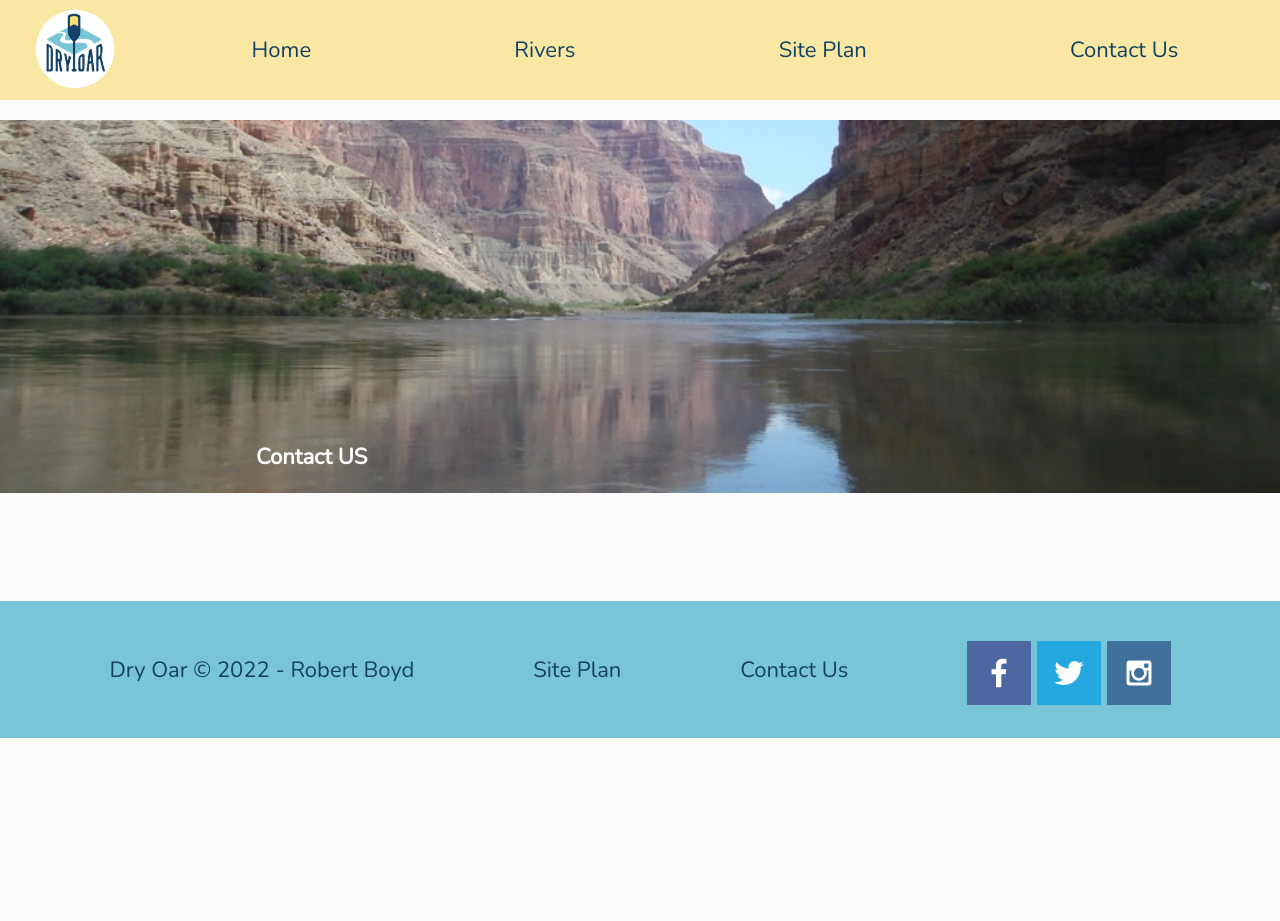
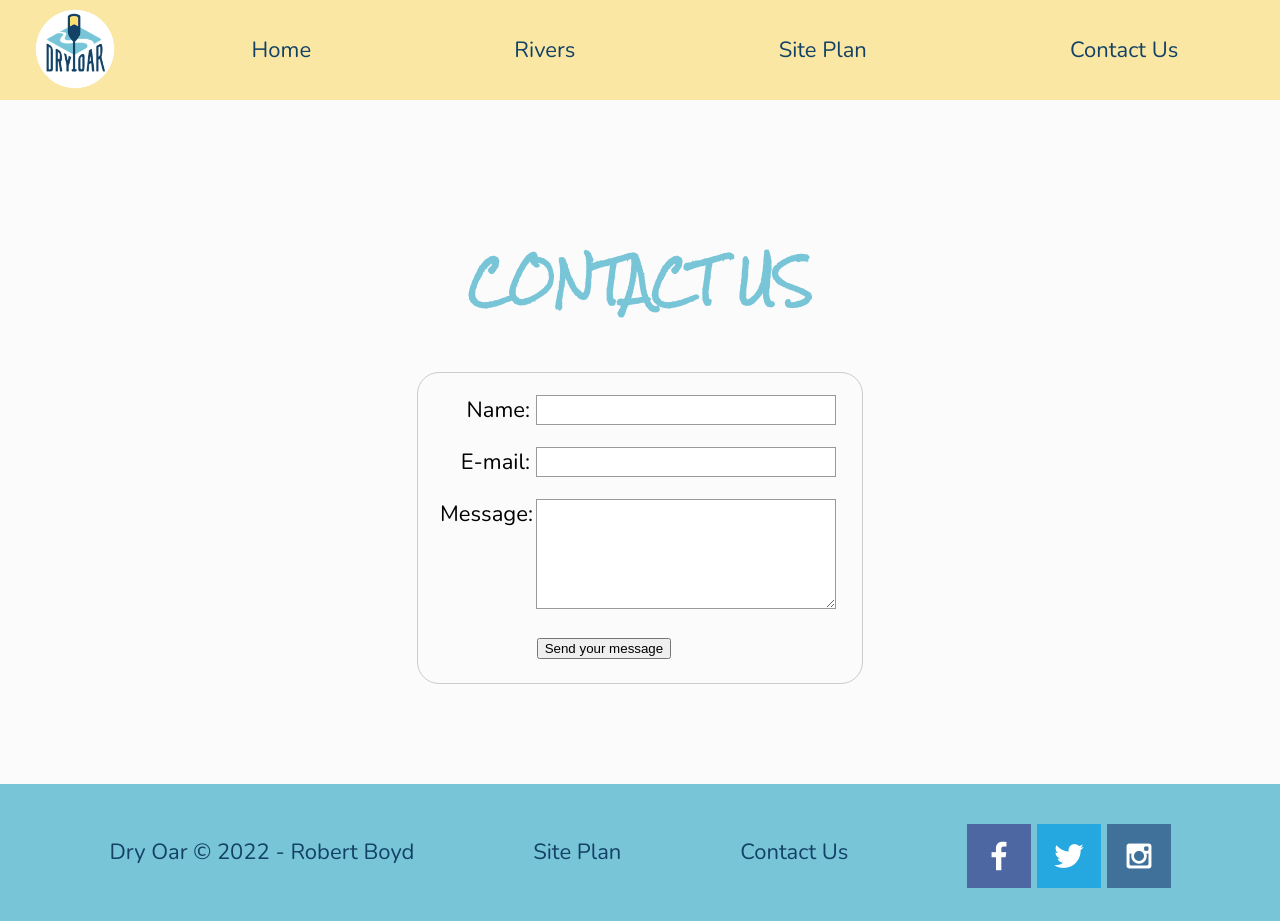
Before and after one commit to Bobphot/wdd130, a plain HTML site: page wwr/contactus.html in a window 1280 px wide. Before the commit the page ends 800 px from the top, so only its background shows below. Drawn offline with nearby package versions, Linux system fonts and the light colour scheme.

Commit message:
Added Contact us Page

```diff
--- a/wwr/contactus.html
+++ b/wwr/contactus.html
@@ -6,6 +6,87 @@
     <meta name="viewport" content="width=device-width, initial-scale=1.0">
     <title>Whitewater Rafting Vacations | Dry Oar Boating | Home</title>
     <link rel="stylesheet" href="styles/style.css">
+    <style>
+        form {
+            /* Center the form on the page */
+            margin: 0 auto;
+            width: 400px;
+            /* Form outline */
+            padding: 1em;
+            border: 1px solid #ccc;
+            border-radius: 1em;
+        }
+
+        ul {
+  list-style: none;
+  padding: 0;
+  margin: 0;
+        }
+
+        form li + li {
+            margin-top: 1em;
+        }
+
+        label {
+            /* Uniform size & alignment */
+            display: inline-block;
+            width: 90px;
+            text-align: right;
+        }
+
+        input,
+        textarea {
+            /* To make sure that all text fields have the same font settings
+        By default, textareas have a monospace font */
+            font: 1em sans-serif;
+
+        /* Uniform text field size */
+            width: 300px;
+            box-sizing: border-box;
+
+        /* Match form field borders */
+            border: 1px solid #999;
+        }
+
+        input:focus,
+        textarea:focus {
+        /* Additional highlight for focused elements */
+            border-color: #000;
+        }
+
+        textarea {
+        /* Align multiline text fields with their labels */
+            vertical-align: top;
+
+        /* Provide space to type some text */
+            height: 5em;
+        }
+
+        .button {
+        /* Align buttons with the text fields */
+            padding-left: 90px; /* same size as the label elements */
+        }
+
+        button {
+            /* This extra margin represent roughly the same space as the space
+        between the labels and their text fields */
+            margin-left: 0.5em;
+        }
+        #feedback {
+            background-color: antiquewhite;
+            position: absolute;
+            top: 0;
+            left: 0;
+            right: 0;
+            padding: .5em;
+            /* make this element invisible until we are ready for it */
+            display: none;
+        }
+        .moveDown {
+            margin-top: 3em;
+        }
+
+    </style>
 </head>
 <body>
     <div id="content">
@@ -22,14 +103,33 @@
         </header>
         <div id="rivers-hero">
             <div id="rivers-hero-box">
-                <img id="rivers-hero-img" src="images/river-wide2.jpg" alt="People enjoying rafting">
+                <img id="">
             </div>
-            <section id="rivers-hero-msg">
-                <h1 class="home-title"> </h1>
-                <h4>Contact US </h4>
+            <section id="hero-msg">
+                <h1 class="home-title">CONTACT US</h1>
+                <h4></h4>
             </section>
         </div>
-        <main class="rivers-grid">
+        <main class="">
+            <form action="/my-handling-form-page" method="post">
+                <ul>
+                  <li>
+                    <label for="name">Name:</label>
+                    <input type="text" id="name" name="user_name" />
+                  </li>
+                  <li>
+                    <label for="mail">E-mail:</label>
+                    <input type="email" id="mail" name="user_email" />
+                  </li>
+                  <li>
+                    <label for="msg">Message:</label>
+                    <textarea id="msg" name="user_message"></textarea>
+                  </li>
+                  <li class="button">
+                    <button type="submit">Send your message</button>
+                  </li>
+                </ul>
+              </form>
 
         </main>
         <footer>
```
